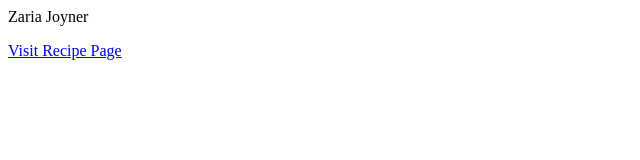
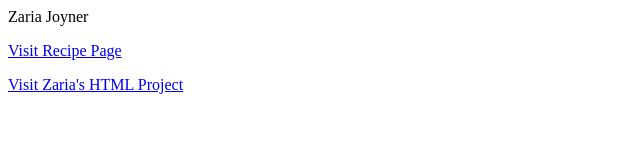
Before and after one commit to ZJOYNER/ZJOYNER.github.io, a plain HTML site: page index.html in a window 1280 px wide. Shown: the whole page, without its empty margins (0-640 px from the left). Drawn offline with Linux system fonts and the light colour scheme.

Commit message:
Update index.html

```diff
--- a/index.html
+++ b/index.html
@@ -12,6 +12,7 @@
 
 Zaria Joyner
 <p> <a href="ZJOYNER.github.io/default.html">Visit Recipe Page</a> </p>
+  <p> <a href="https://zjoyner.github.io/HTML%20Project.html">Visit Zaria's HTML Project</a> </p>
 </body>
 
 
```
